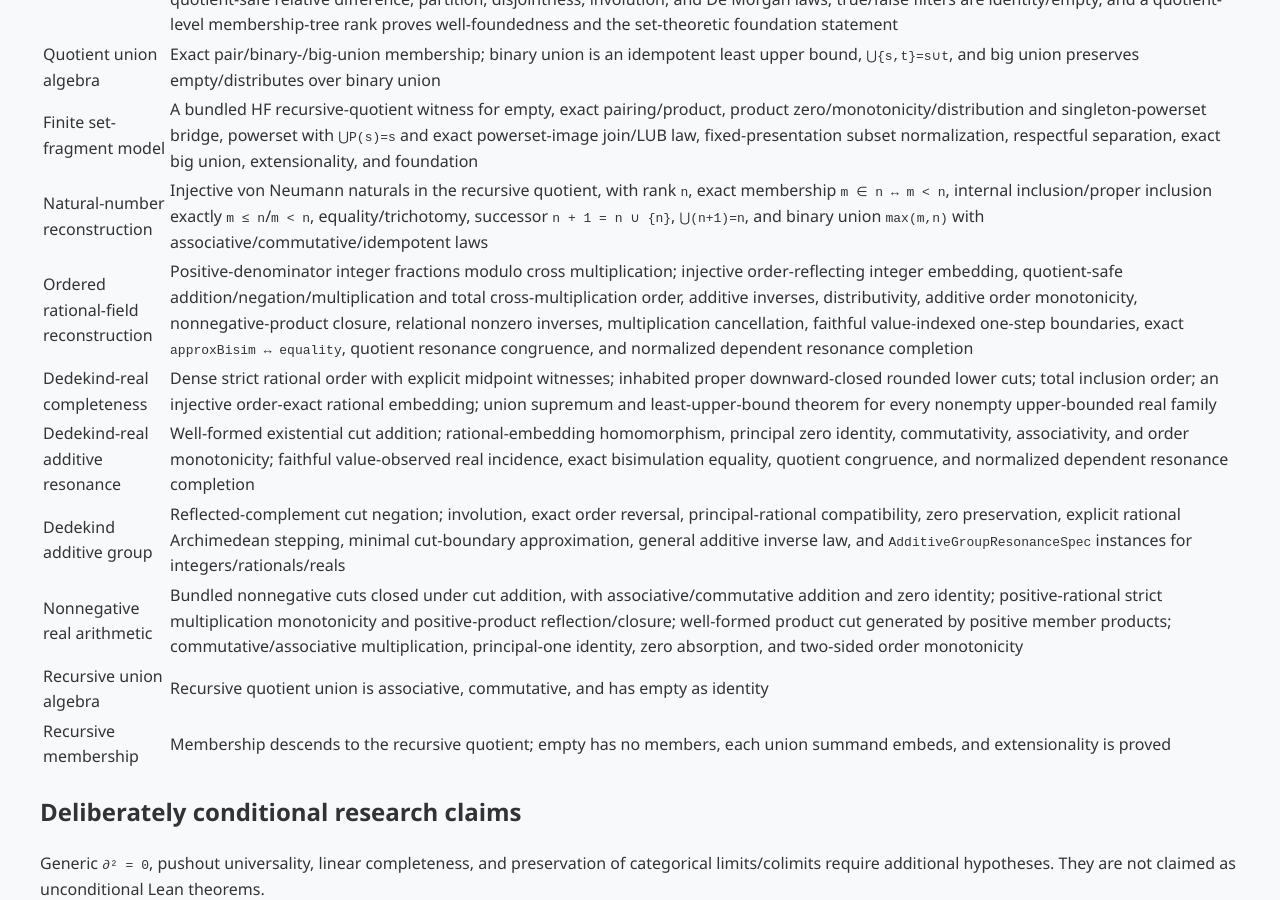
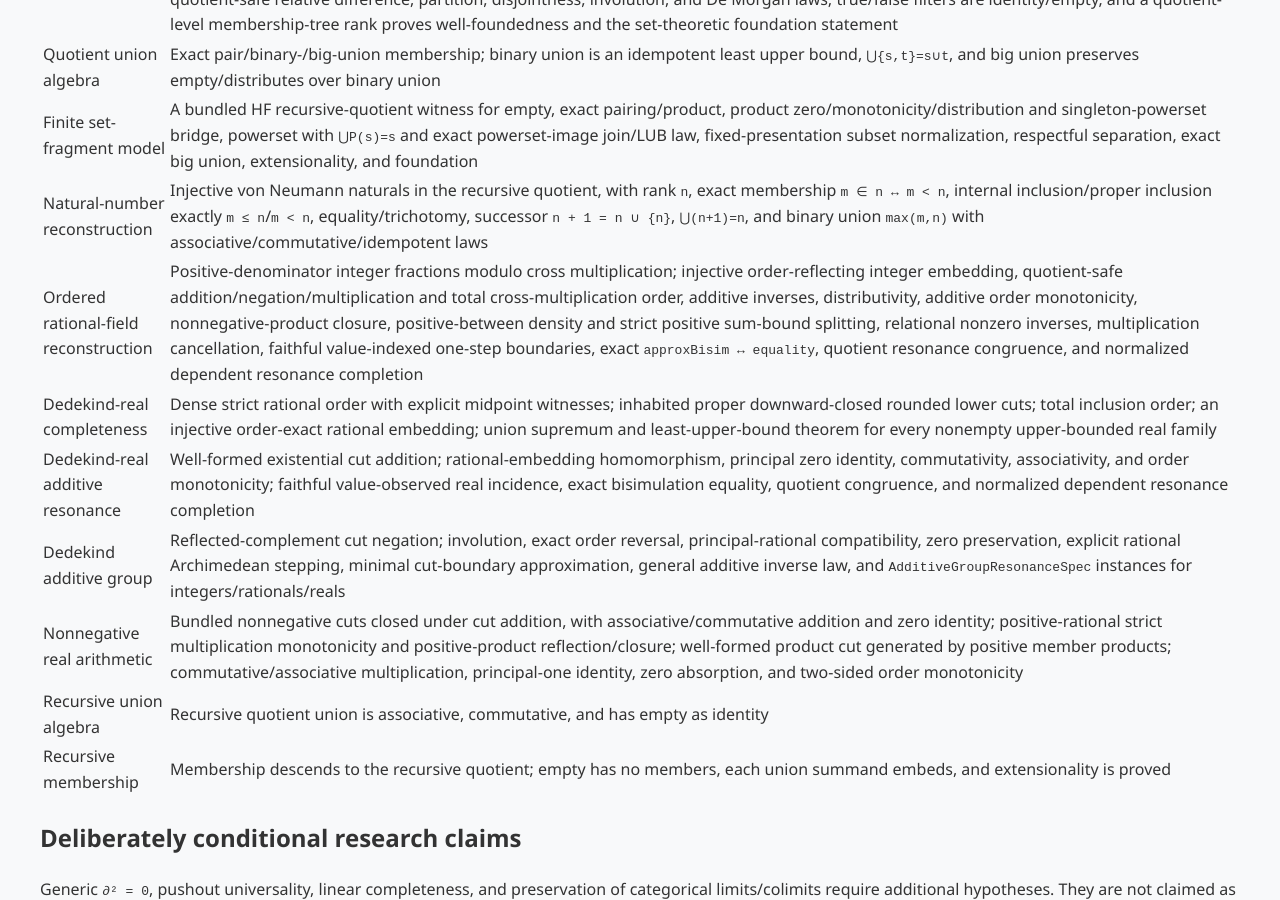
Before and after one commit to com-junkawasaki/inc, a Jekyll site: the page built from docs/verification.md, in a window 1280 px wide and 900 px high, scrolled down 2054 px. Built offline with Jekyll 4.4.1, drawn with Linux system fonts in a browser that asks for light colours.

Commit message:
feat(inc): split strict positive rational sum bounds

```diff
--- a/docs/verification.md
+++ b/docs/verification.md
@@ -37,7 +37,7 @@ the triangle example.
 | Quotient union algebra | Exact pair/binary-/big-union membership; binary union is an idempotent least upper bound, `⋃{s,t}=s∪t`, and big union preserves empty/distributes over binary union |
 | Finite set-fragment model | A bundled HF recursive-quotient witness for empty, exact pairing/product, product zero/monotonicity/distribution and singleton-powerset bridge, powerset with `⋃P(s)=s` and exact powerset-image join/LUB law, fixed-presentation subset normalization, respectful separation, exact big union, extensionality, and foundation |
 | Natural-number reconstruction | Injective von Neumann naturals in the recursive quotient, with rank `n`, exact membership `m ∈ n ↔ m < n`, internal inclusion/proper inclusion exactly `m ≤ n`/`m < n`, equality/trichotomy, successor `n + 1 = n ∪ {n}`, `⋃(n+1)=n`, and binary union `max(m,n)` with associative/commutative/idempotent laws |
-| Ordered rational-field reconstruction | Positive-denominator integer fractions modulo cross multiplication; injective order-reflecting integer embedding, quotient-safe addition/negation/multiplication and total cross-multiplication order, additive inverses, distributivity, additive order monotonicity, nonnegative-product closure, relational nonzero inverses, multiplication cancellation, faithful value-indexed one-step boundaries, exact `approxBisim ↔ equality`, quotient resonance congruence, and normalized dependent resonance completion |
+| Ordered rational-field reconstruction | Positive-denominator integer fractions modulo cross multiplication; injective order-reflecting integer embedding, quotient-safe addition/negation/multiplication and total cross-multiplication order, additive inverses, distributivity, additive order monotonicity, nonnegative-product closure, positive-between density and strict positive sum-bound splitting, relational nonzero inverses, multiplication cancellation, faithful value-indexed one-step boundaries, exact `approxBisim ↔ equality`, quotient resonance congruence, and normalized dependent resonance completion |
 | Dedekind-real completeness | Dense strict rational order with explicit midpoint witnesses; inhabited proper downward-closed rounded lower cuts; total inclusion order; an injective order-exact rational embedding; union supremum and least-upper-bound theorem for every nonempty upper-bounded real family |
 | Dedekind-real additive resonance | Well-formed existential cut addition; rational-embedding homomorphism, principal zero identity, commutativity, associativity, and order monotonicity; faithful value-observed real incidence, exact bisimulation equality, quotient congruence, and normalized dependent resonance completion |
 | Dedekind additive group | Reflected-complement cut negation; involution, exact order reversal, principal-rational compatibility, zero preservation, explicit rational Archimedean stepping, minimal cut-boundary approximation, general additive inverse law, and `AdditiveGroupResonanceSpec` instances for integers/rationals/reals |
```
Also changed, not shown: docs/status.md (+3 -1 lines), 1 other file.
